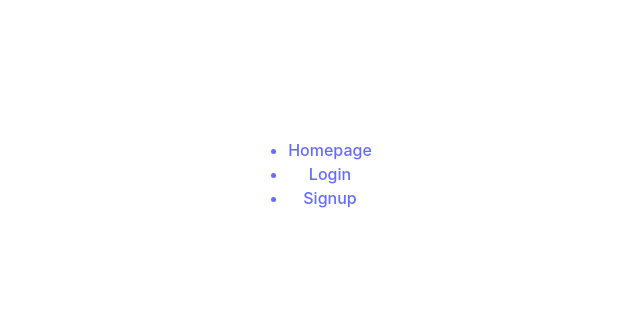
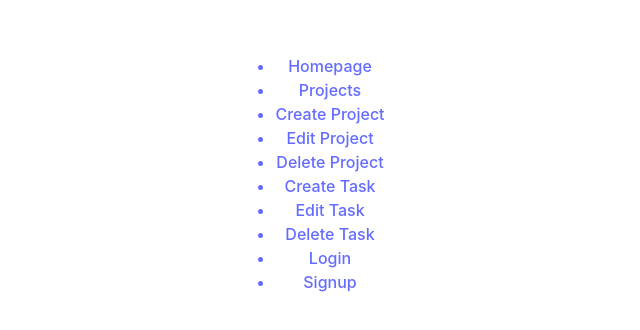
Before and after one commit to HKazz/project-3-front-end, a React (Vite) app: page /projects in a window 1280 px wide. Shown: the part 226-556 px from the top of the page, without its empty margins (330-970 px from the left). Built offline with nearby package versions, Linux system fonts and the light colour scheme.

Commit message:
fix Nav-bar

```diff
--- a/src/App.jsx
+++ b/src/App.jsx
@@ -33,6 +33,7 @@ function App() {
       <Routes>
         {user ? (
           <>
+
             <Route path="/" element={<LandingPage />} />
             <Route path="/projects" element={<ProjectList />} />
             <Route path="/project/create" element={<CreateProject/>}/>
--- a/src/components/Navbar.jsx
+++ b/src/components/Navbar.jsx
@@ -11,6 +11,13 @@ function Navbar() {
     <div>
       <ul>
         <Link to="/"><li>Homepage</li></Link>
+        <Link to="/projects"><li>Projects</li></Link>
+        <Link to="/project/create"><li>Create Project</li></Link>
+        <Link to="/project/:projectId/edit"><li>Edit Project</li></Link>
+        <Link to="/project/:projectId/delete"><li>Delete Project</li></Link>
+        <Link to="/project/:projectId/tasks/create"><li>Create Task</li></Link>
+        <Link to="/project/:projectId/tasks/:taskId/edit"><li>Edit Task</li></Link>
+        <Link to="/project/:projectId/tasks/:taskId/delete"><li>Delete Task</li></Link>
         {user && (
 
           <>
--- a/src/pages/ProjectList.jsx
+++ b/src/pages/ProjectList.jsx
@@ -1,4 +1,4 @@
-import React, { useEffect, useState } from 'react';
+import React, { use, useEffect, useState } from 'react';
 import axios from 'axios';
 
 function ProjectList() {
@@ -9,18 +9,19 @@ function ProjectList() {
     async function getProjects() {
       try {
         const token = localStorage.getItem('token');
-        const response = await axios.get(`${import.meta.env.VITE_BACKEND_URL}/projects`,{
+        const response = await axios.get(`${import.meta.env.VITE_BACKEND_URL}/project`,{
           headers: {Authorization: `Bearer ${token}`},
         })
+        console.log(response.data)
         setProjects(response.data)
       } catch (error) {
         setError("Failed to fetch projects. Please try again")
         console.error(error)
       }
     }
+    getProjects();
 
-    getProjects();
-  })
+  },[])
   return (
     <div>
       <h1>Your Projects</h1>
```
